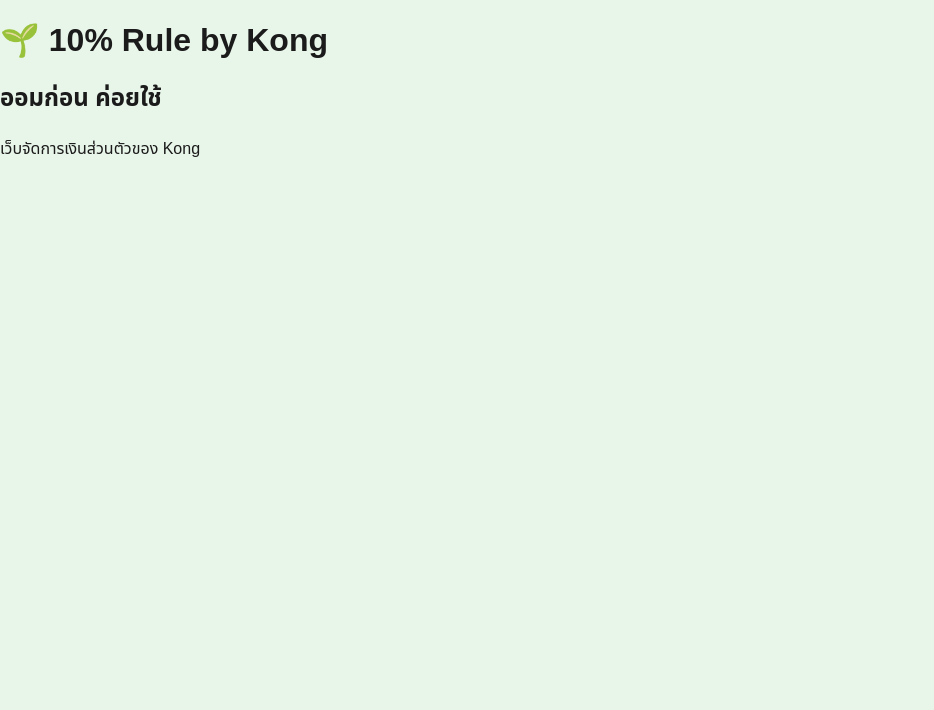
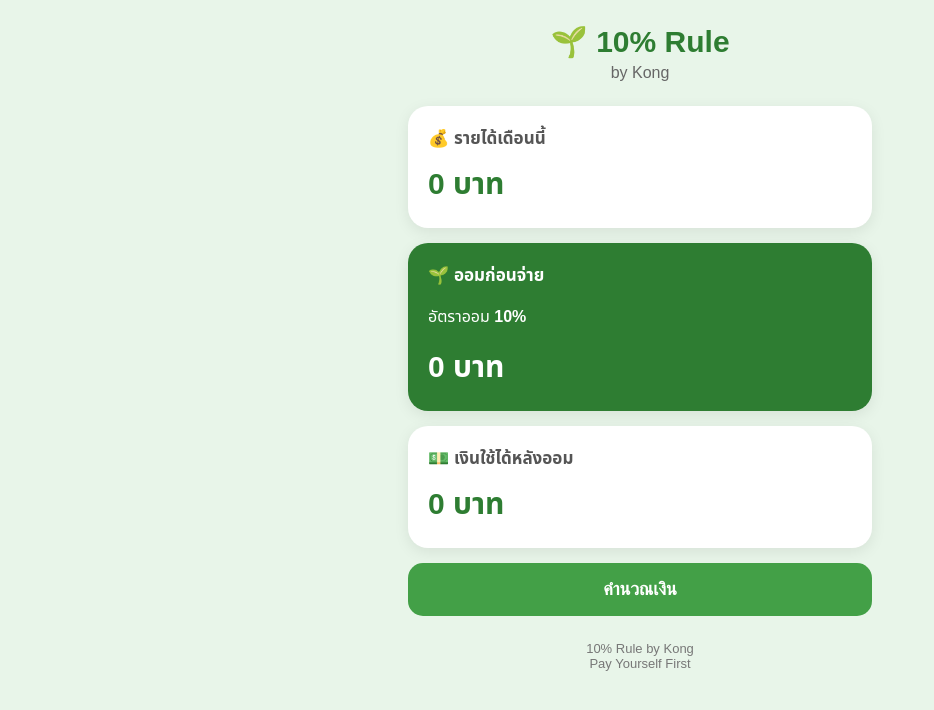
Before and after one commit to klongnom/10-percent-rule-by-kong, a plain HTML site: page index.html in a window 1280 px wide. Shown: the whole page, without its empty margins (0-934 px from the left). Drawn offline with Linux system fonts and the light colour scheme.

Commit message:
Update index.html

```diff
--- a/index.html
+++ b/index.html
@@ -1,21 +1,74 @@
 <!DOCTYPE html>
 <html lang="th">
 <head>
-<meta charset="UTF-8">
-<meta name="viewport" content="width=device-width, initial-scale=1.0">
+    <meta charset="UTF-8">
+    <meta name="viewport" content="width=device-width, initial-scale=1.0">
 
-<title>10% Rule by Kong</title>
-<link rel="stylesheet" href="style.css">
+    <title>10% Rule by Kong</title>
 
+    <link rel="stylesheet" href="style.css">
 </head>
 
 <body>
 
-<h1>🌱 10% Rule by Kong</h1>
+<div class="app">
 
-<h2>ออมก่อน ค่อยใช้</h2>
+    <!-- Header -->
+    <header class="header">
+        <h1>🌱 10% Rule</h1>
+        <p>by Kong</p>
+    </header>
 
-<p>เว็บจัดการเงินส่วนตัวของ Kong</p>
+
+    <!-- รายได้ -->
+    <section class="card">
+        <h2>💰 รายได้เดือนนี้</h2>
+        <p class="money" id="income">0 บาท</p>
+    </section>
+
+
+    <!-- ออมก่อนจ่าย -->
+    <section class="card saving-card">
+        <h2>🌱 ออมก่อนจ่าย</h2>
+
+        <p>
+            อัตราออม
+            <strong id="savingPercent">10%</strong>
+        </p>
+
+        <p class="money" id="saving">
+            0 บาท
+        </p>
+    </section>
+
+
+    <!-- เงินใช้ได้ -->
+    <section class="card">
+        <h2>💵 เงินใช้ได้หลังออม</h2>
+
+        <p class="money" id="remain">
+            0 บาท
+        </p>
+    </section>
+
+
+    <!-- ปุ่ม -->
+    <button onclick="calculate()">
+        คำนวณเงิน
+    </button>
+
+
+    <!-- Footer -->
+    <footer class="footer">
+        10% Rule by Kong
+        <br>
+        Pay Yourself First
+    </footer>
+
+</div>
+
+
+<script src="app.js"></script>
 
 </body>
 </html>
```
